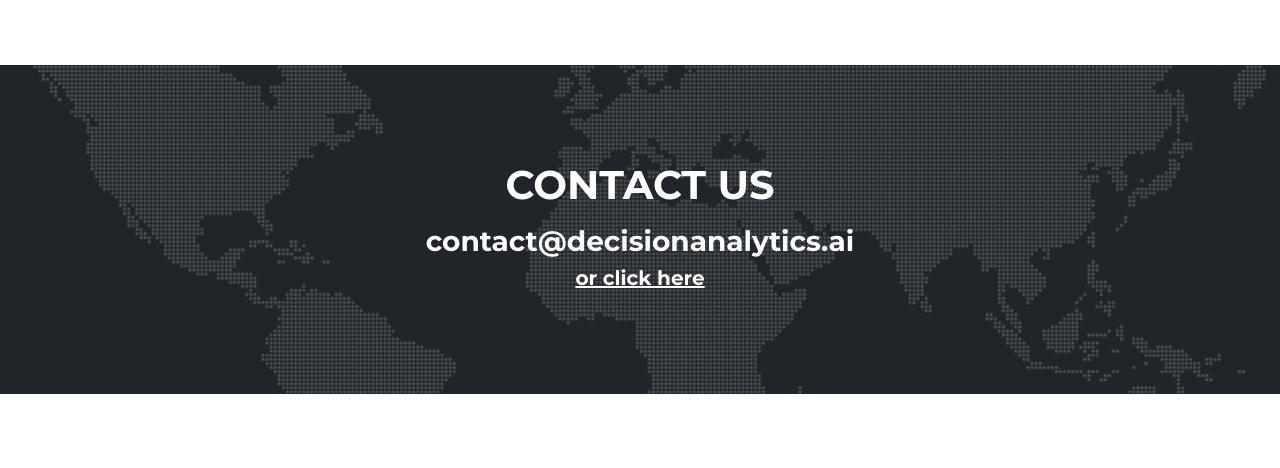
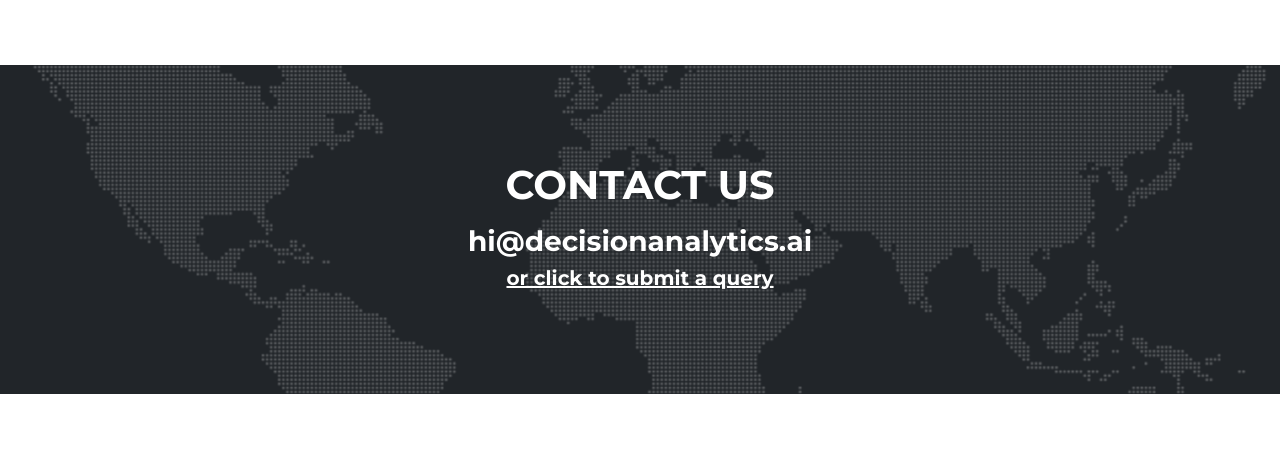
Before and after one commit to decisionanalyticsltd/ai, a plain HTML site: page index.html in a window 1280 px wide. Shown: the part 3349-3817 px from the top of the page. Drawn offline with nearby package versions, Linux system fonts and the light colour scheme.

Commit message:
Add files via upload

```diff
--- a/index.html
+++ b/index.html
@@ -17,7 +17,7 @@
         <!-- Core theme CSS (includes Bootstrap)-->
         <link href="css/styles.css" rel="stylesheet" />
 		<!-- <meta name ="robots" content = "noindex"> -->
-		<link rel="canonical" href="https://decisionanalytics.ie/" />
+		<link rel="canonical" href="https://decisionanalytics.ai/" />
 
 
     </head>
@@ -276,8 +276,8 @@
             <div class="container">
                 <div class="text-center">
                     <h2 class="section-heading text-uppercase">Contact us</h2>
-					<h3 class="section-heading text-lowercase">contact@decisionanalytics.ai</h3>
-					<h5 rel="nofollow" class="section-heading text"><a href="https://forms.office.com/e/XpXwXDY19A" style="color:#ffffff;" >or click here</a></h3>
+					<h3 class="section-heading text-lowercase">hi@decisionanalytics.ai</h3>
+					<h5 rel="nofollow" class="section-heading text"><a href="https://forms.office.com/e/XpXwXDY19A" style="color:#ffffff;" >or click to submit a query</a></h3>
                 </div>
             </div>
         </section>
```
